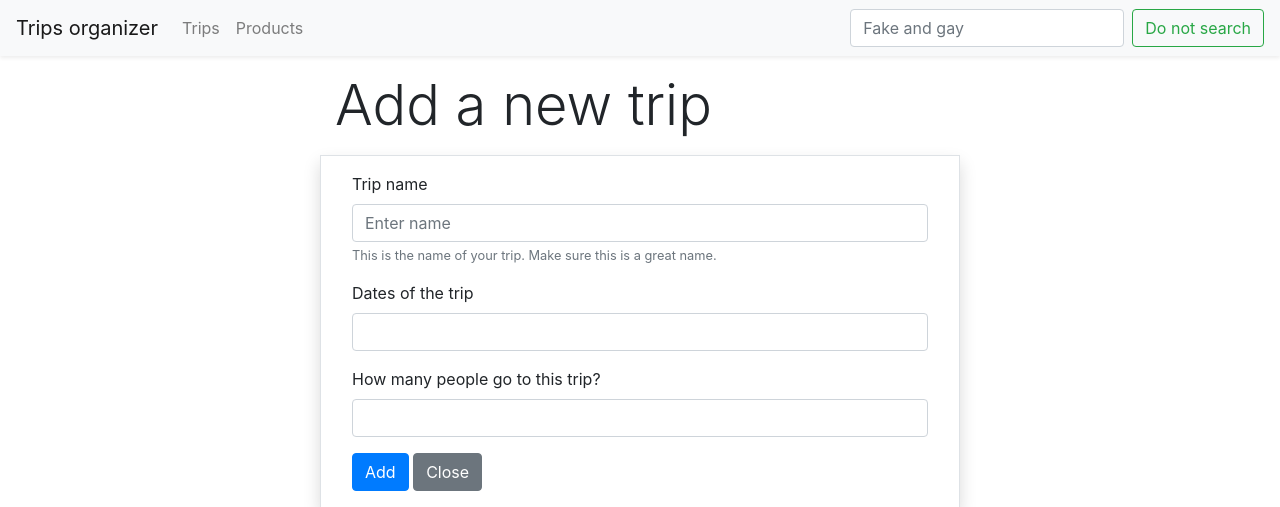
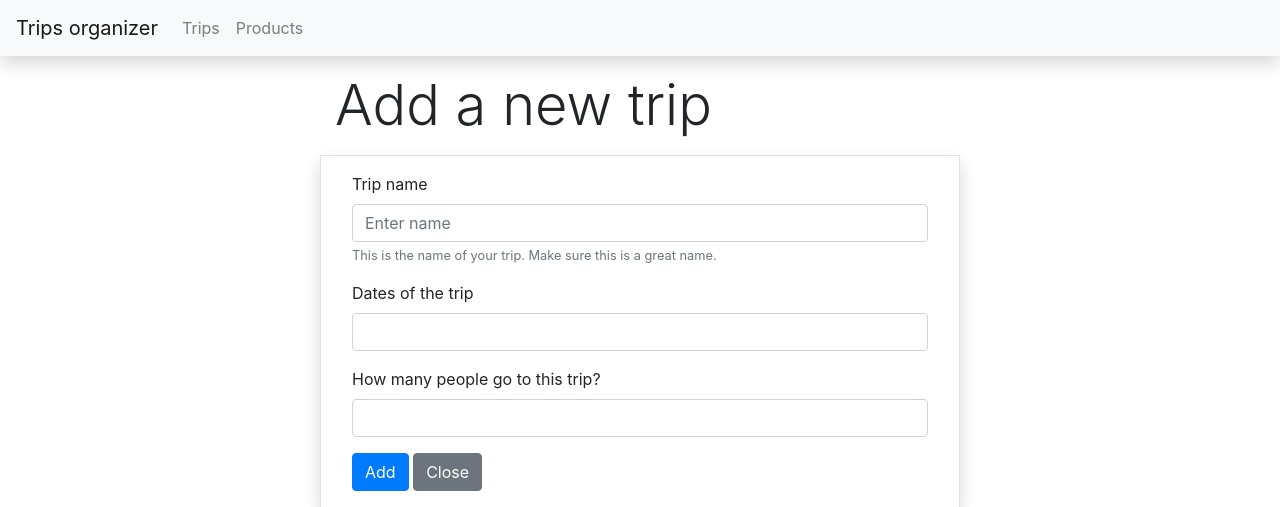
Before and after one commit to ArchiDevil/trips, a Flask app: page /trips/add in a window 1280 px wide. Shown: the top 507 px of the page. Run offline with Flask 2, Linux system fonts and the light colour scheme; parts of the project's set-up code (start-up, migrations or seed data) failed here and were passed over; some libraries are stand-ins or nearby versions.

Commit message:
Remove login placeholders from all pages

```diff
--- a/organizer/templates/base.html
+++ b/organizer/templates/base.html
@@ -16,7 +16,7 @@
 </head>
 
 <body>
-    <nav class="navbar navbar-expand-lg navbar-light bg-light shadow-sm">
+    <nav class="navbar navbar-expand-lg navbar-light bg-light shadow">
         <a class="navbar-brand" href="{{ url_for('trips.index') }}">Trips organizer</a>
 
         <button class="navbar-toggler" type="button" data-toggle="collapse" data-target="#navbarNavAltMarkup" aria-controls="navbarNavAltMarkup" aria-expanded="false" aria-label="Toggle navigation">
@@ -28,11 +28,6 @@
                 <a id="trips_link" class="nav-item nav-link" href="{{ url_for('trips.index') }}">Trips</a>
                 <a id="products_link" class="nav-item nav-link" href="{{ url_for('products.index') }}">Products</a>
             </div>
-
-            <form class="form-inline my-2 my-lg-0">
-                <input class="form-control mr-sm-2" type="search" placeholder="Fake and gay">
-                <button class="btn btn-outline-success my-2 my-sm-0" type="submit">Do not search</button>
-            </form>
         </div>
     </nav>
 
```
